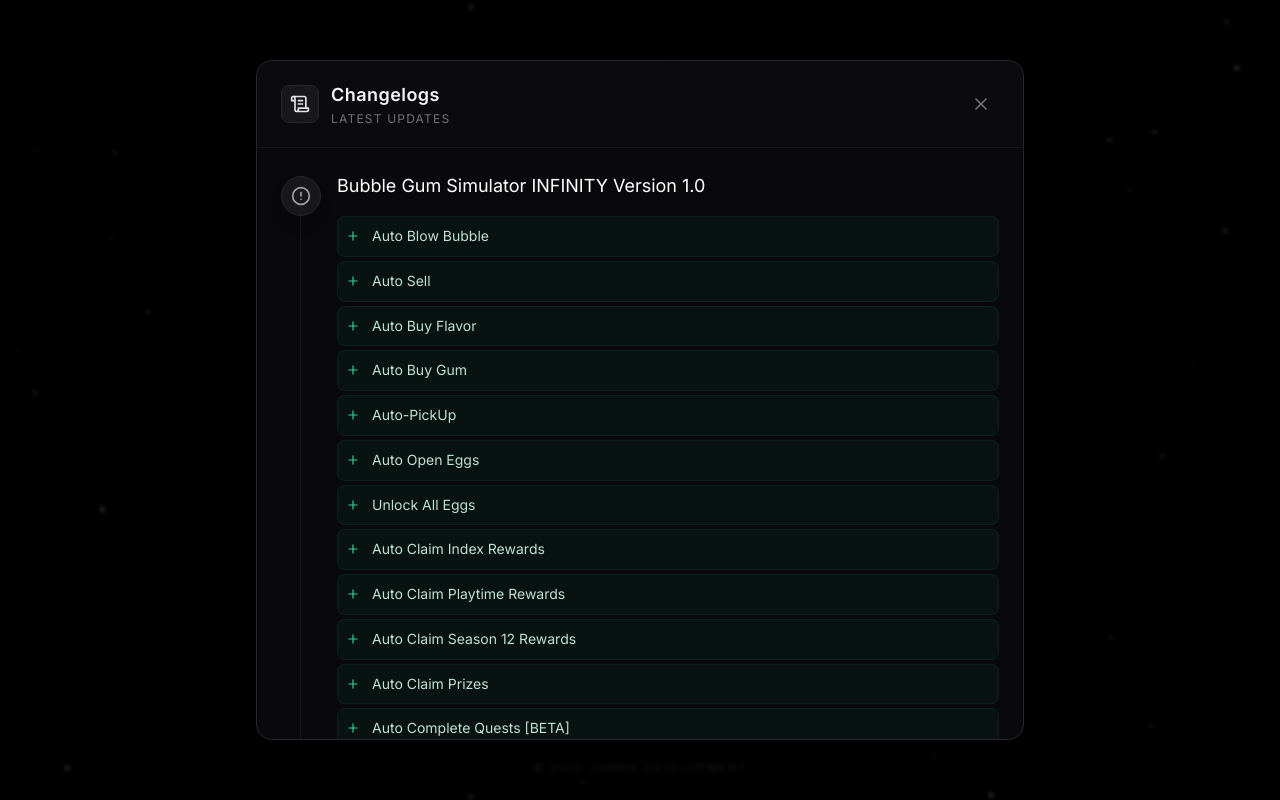
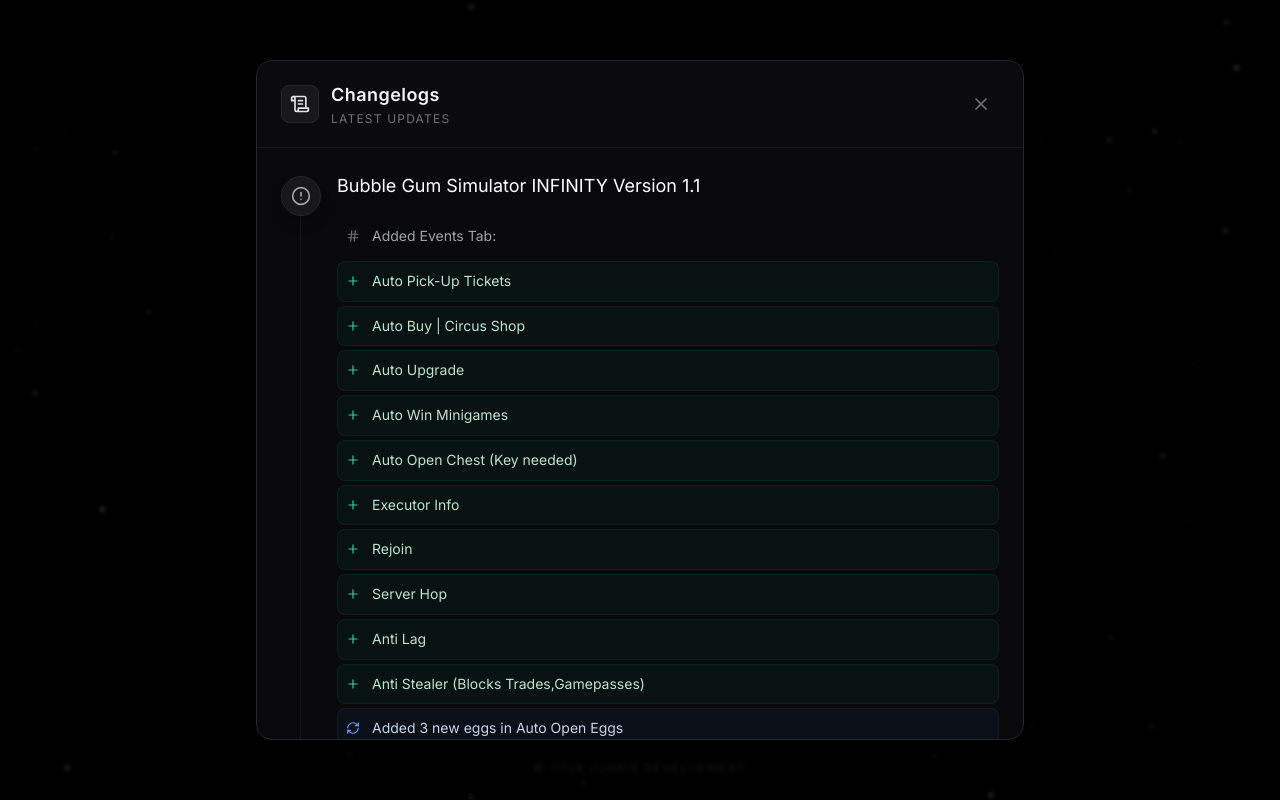
Before and after one commit to KaspikScriptsRb/casual-hub, a React (Vite) app: page / in a window 1280 px wide. Both pictures are taken after a click on the button "Changelogs". Built offline with nearby package versions, Linux system fonts and the light colour scheme.

Commit message:
Update ChangelogModal.tsx

```diff
--- a/components/ChangelogModal.tsx
+++ b/components/ChangelogModal.tsx
@@ -1,5 +1,5 @@
 import React, { useState, useEffect } from 'react';
-import { X, ScrollText, AlertCircle, Plus, Minus, Hash, RefreshCw } from 'lucide-react';
+import { X, ScrollText, AlertCircle, Plus, Minus, Hash, RefreshCw, Clock } from 'lucide-react';
 
 interface ChangelogModalProps {
   isOpen: boolean;
@@ -8,30 +8,26 @@
 
 const rawChangelog = [
   {
-    title: "Bubble Gum Simulator INFINITY Version 1.0",
+    title: "Bubble Gum Simulator INFINITY Version 1.1",
     items: [
-      "[+] Auto Blow Bubble",
-      "[+] Auto Sell",
-      "[+] Auto Buy Flavor",
-      "[+] Auto Buy Gum",
-      "[+] Auto-PickUp",
-      "[+] Auto Open Eggs",
-      "[+] Unlock All Eggs",
-      "[+] Auto Claim Index Rewards",
-      "[+] Auto Claim Playtime Rewards",
-      "[+] Auto Claim Season 12 Rewards",
-      "[+] Auto Claim Prizes",
-      "[+] Auto Complete Quests [BETA]",
-      "[+] Redeem All Codes",
-      "[+] Clear Logs",
-      "[+] Anti-Lag",
-      "[+] Auto Send Webhook with Filters [OP]",
-      "[+] WalkSpeed",
-      "[+] JumpPower",
-      "[+] InfJump",
-      "[+] Fly",
-      "[+] Unlock All Overworld Islands",
-      "[+] Teleport to island"
+      "Added Events Tab:",
+      "[+] Auto Pick-Up Tickets",
+      "[+] Auto Buy | Circus Shop",
+      "[+] Auto Upgrade",
+      "[+] Auto Win Minigames",
+      "[+] Auto Open Chest (Key needed)",
+      "[+] Executor Info",
+      "[+] Rejoin",
+      "[+] Server Hop",
+      "[+] Anti Lag",
+      "[+] Anti Stealer (Blocks Trades,Gamepasses)",
+      "[/] Added 3 new eggs in Auto Open Eggs",
+      "[/] Fixed Auto Pick-Up Game errors",
+      "[/] Increased JumpPower Slider to 1000",
+      "[SOON] Auto Buy | Ticket Shop",
+      "[SOON] Auto Use Potions",
+      "[SOON] Improve Auto Complete Quests",
+      "[SOON] More Functions"
     ]
   },
   {
@@ -78,12 +74,16 @@
   useEffect(() => {
     if (isOpen) {
       setShouldRender(true);
-      const timer = setTimeout(() => {
-        setIsAnimating(true);
-      }, 10);
-      return () => clearTimeout(timer);
+      // Double requestAnimationFrame ensures the browser paints the initial state (opacity-0)
+      // before applying the transition to opacity-100. This is more reliable than setTimeout on mobile.
+      requestAnimationFrame(() => {
+        requestAnimationFrame(() => {
+          setIsAnimating(true);
+        });
+      });
     } else {
       setIsAnimating(false);
+      // Wait for the animation to finish before unmounting (500ms matches CSS duration)
       const timer = setTimeout(() => {
         setShouldRender(false);
       }, 500);
@@ -93,6 +93,7 @@
 
   if (!shouldRender) return null;
 
+  // Helper to style tag prefixes
   const renderItem = (text: string) => {
     let icon = <Hash className="w-3.5 h-3.5 text-zinc-500 shrink-0 mt-1" />;
     let content = text;
@@ -114,6 +115,11 @@
       content = text.replace("[-]", "").trim();
       className = "text-amber-100/90";
       containerClass = "bg-amber-500/5 border-amber-500/10";
+    } else if (text.startsWith("[SOON]")) {
+      icon = <Clock className="w-3.5 h-3.5 text-purple-400 shrink-0 mt-1" />;
+      content = text.replace("[SOON]", "").trim();
+      className = "text-purple-100/90";
+      containerClass = "bg-purple-500/5 border-purple-500/10";
     }
 
     return (
@@ -144,6 +150,7 @@
             : 'scale-90 translate-y-12 opacity-0'
         }`}
       >
+        {/* Header */}
         <div className="flex items-center justify-between px-6 py-5 border-b border-zinc-800/50 bg-zinc-900/20 rounded-t-2xl shrink-0">
           <div className="flex items-center gap-3">
             <div className="p-2 bg-zinc-900 rounded-lg border border-zinc-800">
@@ -161,9 +168,12 @@
             <X className="w-5 h-5" />
           </button>
         </div>
+
+        {/* Scrollable Content */}
         <div className="overflow-y-auto p-6 pb-8 custom-scrollbar space-y-8 rounded-b-2xl">
           {rawChangelog.map((section, idx) => (
             <div key={idx} className="relative">
+              {/* Timeline line */}
               {idx !== rawChangelog.length - 1 && (
                 <div className="absolute left-[19px] top-10 bottom-[-32px] w-px bg-zinc-800/50" />
               )}
```
